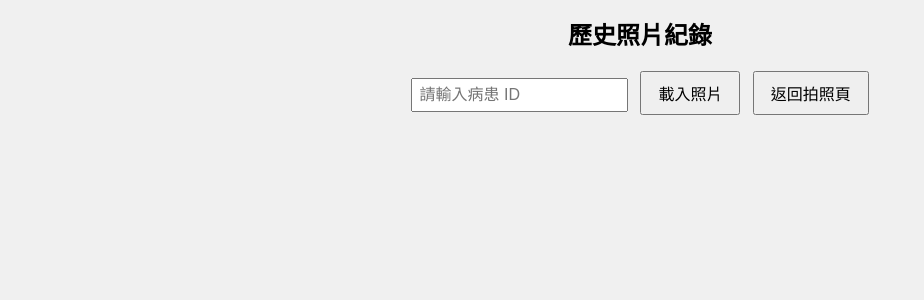
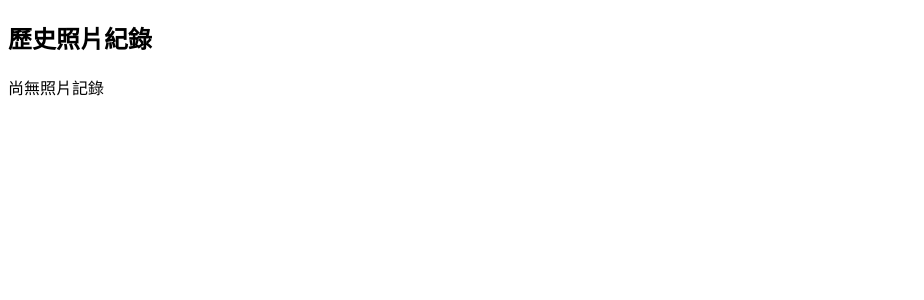
Before and after one commit to yingmaowu/camera_test, a Flask app: page /history in a window 1280 px wide. Shown: the top 300 px of the page, without its empty margins (0-924 px from the left). Run offline with Flask 3, Linux system fonts and the light colour scheme; data that the repository does not hold is empty.

Commit message:
Update history.html

```diff
--- a/templates/history.html
+++ b/templates/history.html
@@ -1,128 +1,41 @@
+<!-- templates/history.html -->
 <!DOCTYPE html>
 <html lang="zh-Hant">
 <head>
   <meta charset="UTF-8" />
-  <meta name="viewport" content="width=device-width, initial-scale=1.0"/>
   <title>歷史照片紀錄</title>
-  <style>
-    body {
-      margin: 0;
-      font-family: sans-serif;
-      background: #f0f0f0;
-      text-align: center;
-    }
-    h2 {
-      margin-top: 1rem;
-    }
-    #controls {
-      margin: 1rem;
-    }
-    #patientInput {
-      font-size: 1rem;
-      padding: 0.4rem;
-      width: 200px;
-    }
-    #loadBtn, #backBtn {
-      padding: 0.5rem 1rem;
-      font-size: 1rem;
-      margin-left: 0.5rem;
-    }
-    #photoGrid {
-      display: grid;
-      grid-template-columns: repeat(auto-fit, minmax(120px, 1fr));
-      gap: 10px;
-      padding: 1rem;
-    }
-    img {
-      width: 100%;
-      border-radius: 10px;
-      cursor: pointer;
-      transition: transform 0.2s;
-    }
-    img:hover {
-      transform: scale(1.05);
-    }
-  </style>
 </head>
 <body>
   <h2>歷史照片紀錄</h2>
-
-  <div id="controls">
-    <input id="patientInput" list="patientList" placeholder="請輸入病患 ID" />
-    <datalist id="patientList"></datalist>
-    <button id="loadBtn">載入照片</button>
-    <button id="backBtn">返回拍照頁</button>
-  </div>
-
   <div id="photoGrid"></div>
 
   <script>
-    const patientInput = document.getElementById("patientInput");
     const photoGrid = document.getElementById("photoGrid");
-    const loadBtn = document.getElementById("loadBtn");
-    const backBtn = document.getElementById("backBtn");
-    const datalist = document.getElementById("patientList");
-
-    // 🚀 自動取得病患 ID 選單
-    fetch("/patients")
-      .then(res => res.json())
-      .then(patientList => {
-        datalist.innerHTML = "";
-        patientList.forEach(id => {
-          const option = document.createElement("option");
-          option.value = id;
-          datalist.appendChild(option);
-        });
-      })
-      .catch(err => {
-        console.warn("❌ 無法載入病患列表", err);
-      });
-
-    // 點擊查詢按鈕：讀取該病患照片
-    loadBtn.addEventListener("click", () => {
-      const patientId = patientInput.value.trim();
-      if (!patientId) {
-        alert("請輸入病患 ID");
-        return;
-      }
-
-      photoGrid.innerHTML = "<p>載入中...</p>";
+    const urlParams = new URLSearchParams(window.location.search);
+    const patientId = urlParams.get("patient");
 
     fetch(`/photos?patient=${patientId}`)
       .then(res => res.json())
       .then(urls => {
         if (urls.length === 0) {
-            photoGrid.innerHTML = "<p>該病患目前沒有拍攝任何照片。</p>";
+          photoGrid.innerHTML = "<p>尚無照片記錄</p>";
           return;
         }
-
-          photoGrid.innerHTML = "";
         urls.forEach(url => {
           const img = document.createElement("img");
           img.src = url;
-            img.alt = "舌苔照片";
-            img.onclick = () => window.open(url, "_blank");
+          img.style.width = "150px";
+          img.style.margin = "10px";
+          img.onclick = () => {
+            fetch(`/analyze_color?path=${encodeURIComponent(url)}`)
+              .then(res => res.json())
+              .then(data => {
+                alert(`🧠 中醫推論：${data["中醫推論"]}\n🎨 主色：${data["舌苔主色"]}`);
+              });
+          };
           photoGrid.appendChild(img);
         });
-        })
-        .catch(err => {
-          console.error("❌ 無法載入照片：", err);
-          photoGrid.innerHTML = "<p>❌ 無法載入照片，請稍後再試</p>";
       });
-    });
-
-    // 返回首頁
-    backBtn.addEventListener("click", () => {
-      window.location.href = "/";
-    });
-
-    // 自動填入網址參數中的 patient ID（若有）
-    const urlParams = new URLSearchParams(window.location.search);
-    const presetId = urlParams.get("patient");
-    if (presetId) {
-      patientInput.value = presetId;
-      loadBtn.click();
-    }
   </script>
 </body>
 </html>
```
Lines whose indentation alone changed are shown as unchanged.
